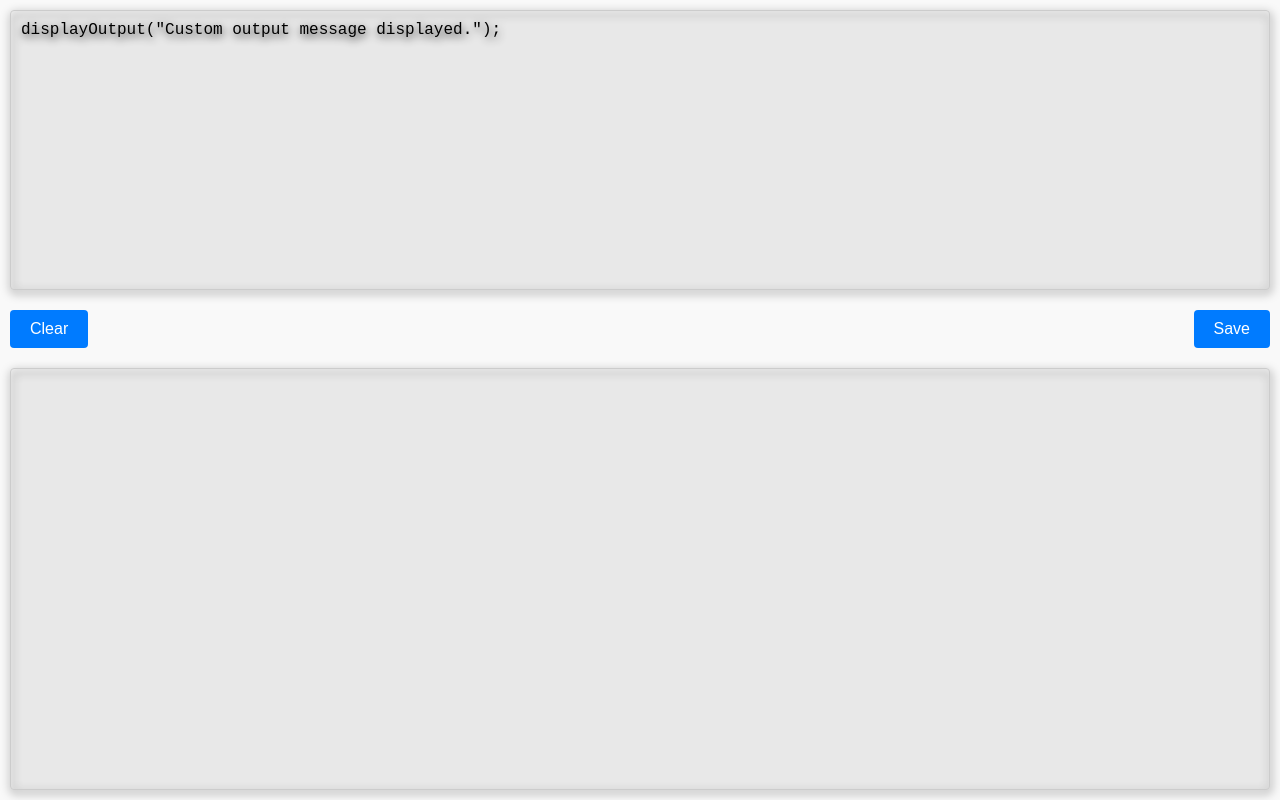
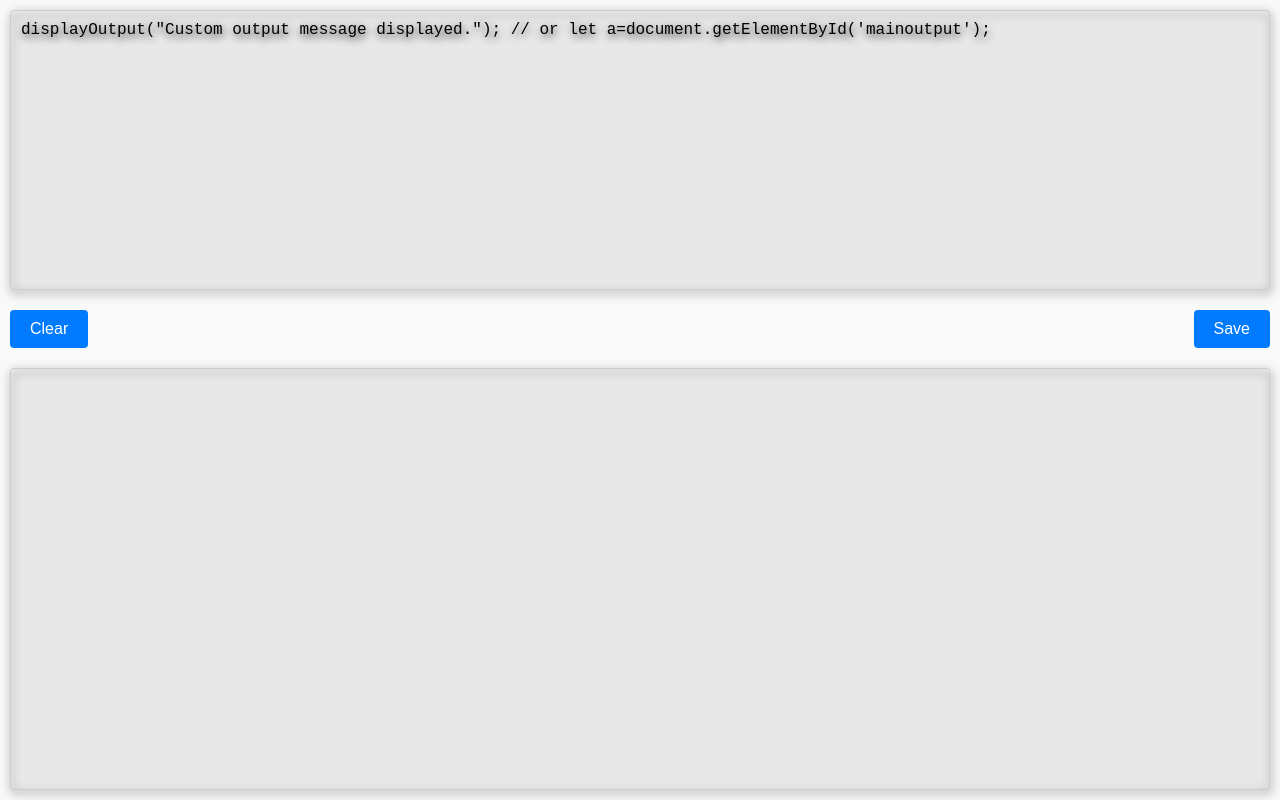
Before and after one commit to deepanshu414/Compiler, a plain HTML site: page ScriptSmith.html in a window 1280 px wide. Drawn offline with Linux system fonts and the light colour scheme.

Commit message:
ScriptSmith.html

```diff
--- a/ScriptSmith.html
+++ b/ScriptSmith.html
@@ -11,7 +11,7 @@
 <div class="container">
     <style id="styling"></style>
     <div class="textarea">
-        <textarea  id="js" placeholder="js" onmouseleave="compilerjsSCRIPT(this)" spellcheck="false" >displayOutput("Custom output message displayed.");</textarea>
+        <textarea  id="js" placeholder="js" onkeyup="compilerjsSCRIPT(this)" spellcheck="false" >displayOutput("Custom output message displayed."); // or let a=document.getElementById('mainoutput');</textarea>
     </div>
     <div class="buttons">
         <button onclick="clearAll()" class="af3kd3ke">Clear</button>
```
